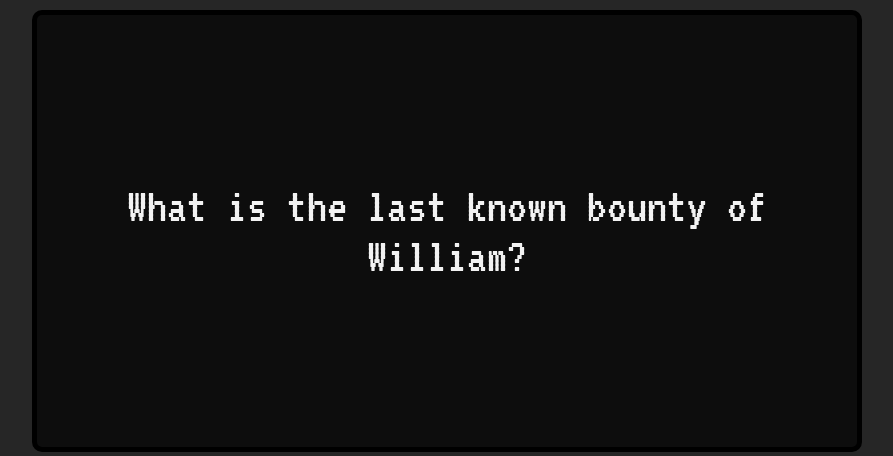
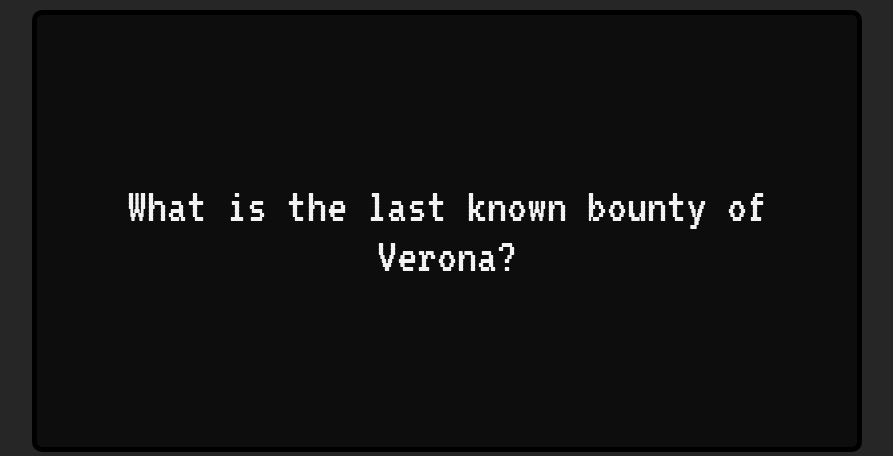
Before and after one commit to ilyas-assylbekov/rustagdle, a React (Create React App) app: page / in a window 1280 px wide. Shown: the part 279-735 px from the top of the page, without its empty margins (193-1086 px from the left). Built offline with nearby package versions, Linux system fonts and the light colour scheme.

Commit message:
Add 3 questions

```diff
--- a/src/questionPool.js
+++ b/src/questionPool.js
@@ -2,7 +2,22 @@ const questionPool = [
     {
       id: 1,
       text: 'What is the last known bounty of William?',
-      correctAnswer: 60000000
+      correctAnswer: 60000000,
+    },
+    {
+      id: 2,
+      text: 'What is the last known bounty of Ragnar?',
+      correctAnswer: 350000000,
+    },
+    {
+      id: 3,
+      text: 'What is the last known bounty of Duros?',
+      correctAnswer: 30000000,
+    },
+    {
+      id: 4,
+      text: 'What is the last known bounty of Verona?',
+      correctAnswer: 299000000,
     },
   ];
 
```
